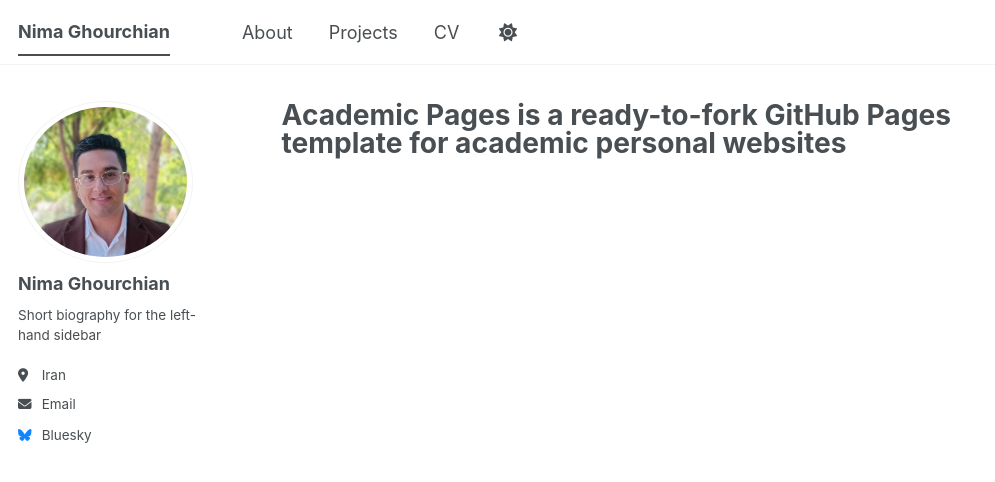
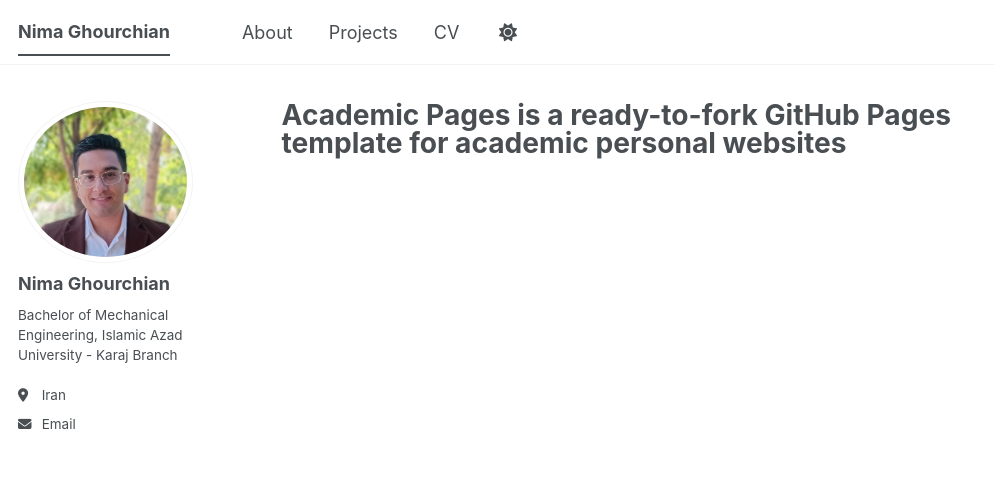
Before and after one commit to nimaghourchian/nimaghourchian.github.io, a Jekyll site: the page built from _pages/about.md, in a window 1280 px wide. Shown: the top 482 px of the page, without its empty margins (0-995 px from the left). Built offline with Jekyll 4.4.1, drawn with Linux system fonts in a browser that asks for light colours; a style sheet for code colours, icons or effects is not loaded.

Commit message:
Revise bio and adjust Bluesky username field
Updated biography and modified Bluesky username placeholder.

```diff
--- a/_config.yml
+++ b/_config.yml
@@ -26,7 +26,7 @@ author:
   avatar           : "profile1.jpg"
   name             : "Nima Ghourchian"
   pronouns         : # example: "she/her"
-  bio              : "Short biography for the left-hand sidebar"
+  bio              : "Bachelor of Mechanical Engineering, Islamic Azad University - Karaj Branch"
   location         : "Iran"
   employer         :
   uri              : # URL
@@ -57,7 +57,7 @@ author:
 
   # Social media
   artstation       : # Username
-  bluesky          : "bsky.app" # Replace this with you Bluesky username
+  bluesky          : # Replace this with you Bluesky username
   facebook         : # Username
   flickr           : # Username
   foursquare       : # Username
```
